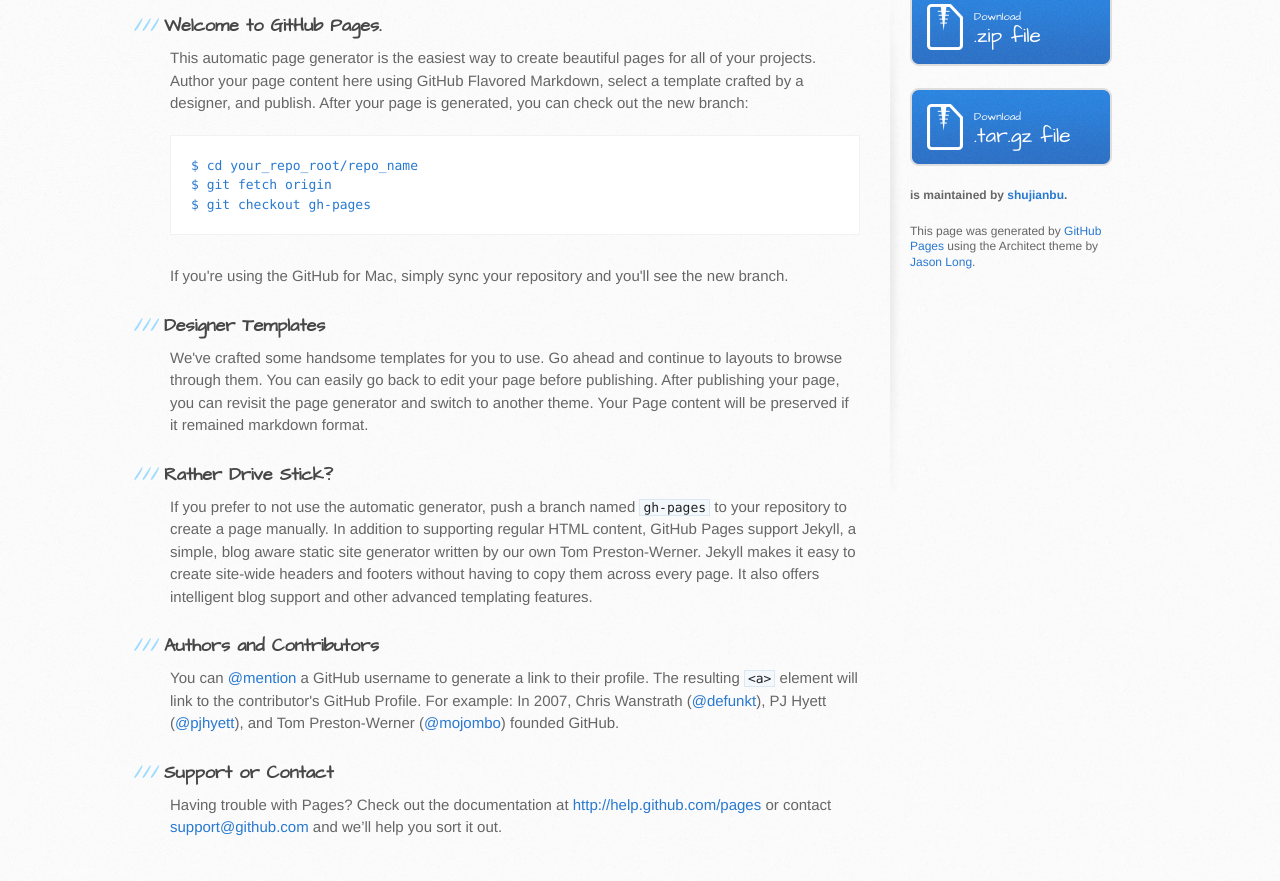
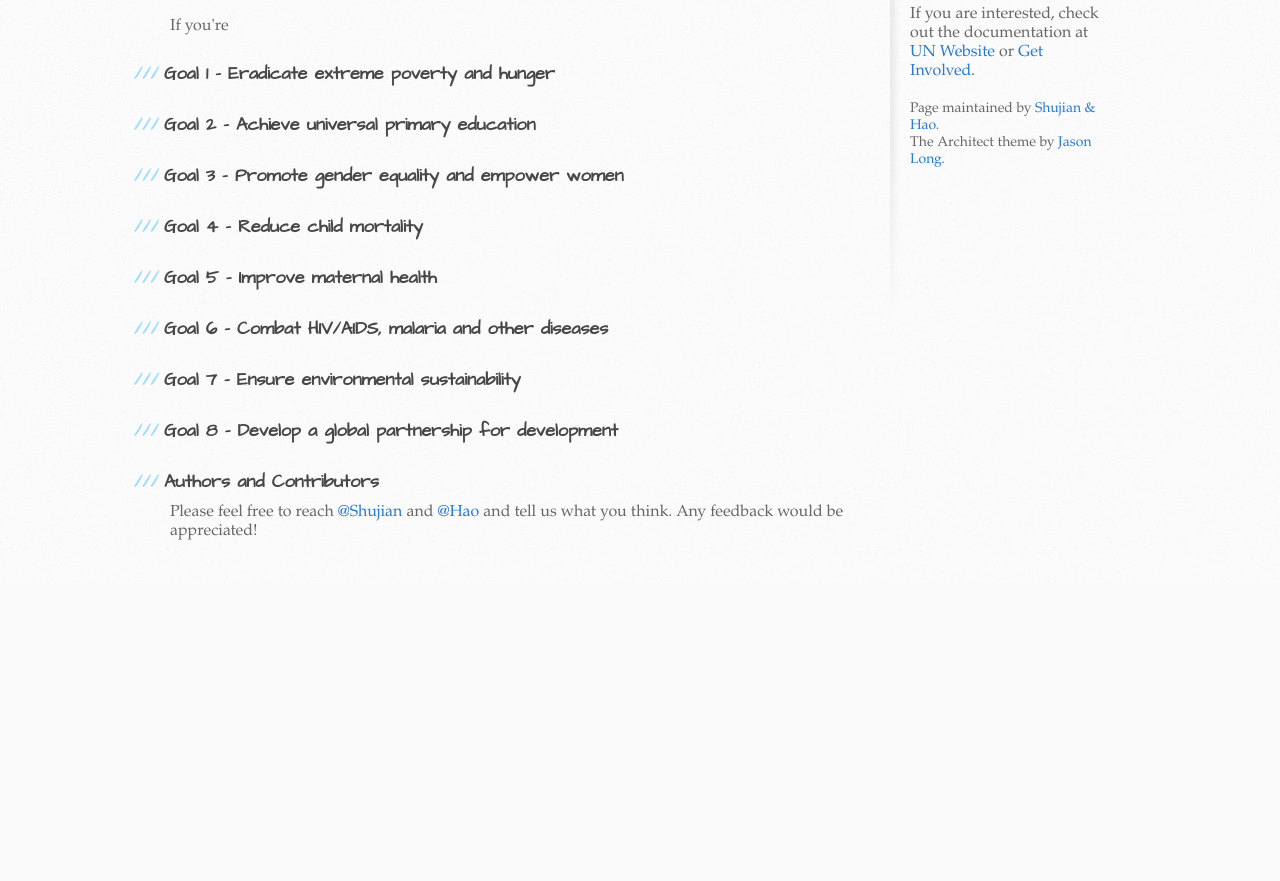
Before and after one commit to shujianbu/UN_Millennium_Development, a plain HTML site: page index.html in a window 1280 px wide. Shown: the part 485-1366 px from the top of the page. After the commit the page ends 1069 px from the top, so only its background shows below. Drawn offline with Linux system fonts and the light colour scheme.

Commit message:
First Move

```diff
--- a/index.html
+++ b/index.html
@@ -13,7 +13,7 @@
     <script src="//html5shiv.googlecode.com/svn/trunk/html5.js"></script>
     <![endif]-->
 
-    <title>UN Millennium Development by shujianbu</title>
+    <title>UN Millennium Development</title>
   </head>
 
   <body>
@@ -28,48 +28,56 @@
     <div id="content-wrapper">
       <div class="inner clearfix">
         <section id="main-content">
-          <h3>Welcome to GitHub Pages.</h3>
+          <h3>The Millennium Development Goals</h3>
 
-<p>This automatic page generator is the easiest way to create beautiful pages for all of your projects. Author your page content here using GitHub Flavored Markdown, select a template crafted by a designer, and publish. After your page is generated, you can check out the new branch:</p>
+          <p>This year’s report on progress towards the Millennium Development Goals (MDGs) highlights several milestones. The target of reducing extreme poverty by half has been reached five years ahead of the 2015 deadline, as has the target of halving the proportion of people who lack dependable access to improved sources of drinking water. Conditions for more than 200 million people living in slums have been ameliorated—double the 2020 target. Primary school enrolment of girls equalled that of boys, and we have seen accelerating progress in reducing child and maternal mortality. </p>
 
-<pre><code>$ cd your_repo_root/repo_name
-$ git fetch origin
-$ git checkout gh-pages
-</code></pre>
+<!--           <pre><code>$
+          $
+          $
+          </code></pre> -->
 
-<p>If you're using the GitHub for Mac, simply sync your repository and you'll see the new branch.</p>
+          <p>If you're </p>
 
-<h3>Designer Templates</h3>
+          <h3>Goal 1 - Eradicate extreme poverty and hunger</h3>
 
-<p>We've crafted some handsome templates for you to use. Go ahead and continue to layouts to browse through them. You can easily go back to edit your page before publishing. After publishing your page, you can revisit the page generator and switch to another theme. Your Page content will be preserved if it remained markdown format.</p>
+          <p></p>
 
-<h3>Rather Drive Stick?</h3>
+          <h3>Goal 2 - Achieve universal primary education</h3>
 
-<p>If you prefer to not use the automatic generator, push a branch named <code>gh-pages</code> to your repository to create a page manually. In addition to supporting regular HTML content, GitHub Pages support Jekyll, a simple, blog aware static site generator written by our own Tom Preston-Werner. Jekyll makes it easy to create site-wide headers and footers without having to copy them across every page. It also offers intelligent blog support and other advanced templating features.</p>
+          <p></p>
 
-<h3>Authors and Contributors</h3>
+          <h3>Goal 3 - Promote gender equality and empower women</h3>
+          <p></p>
+          <h3>Goal 4 - Reduce child mortality</h3>
+          <p></p>
+          <h3>Goal 5 - Improve maternal health</h3>
+          <p></p>
+          <h3>Goal 6 - Combat HIV/AIDS, malaria and other diseases</h3>
+          <p></p>
+          <h3>Goal 7 - Ensure environmental sustainability</h3>
+          <p></p>
+          <h3>Goal 8 - Develop a global partnership for development</h3>
+          <p></p>
 
-<p>You can <a href="https://github.com/blog/821" class="user-mention">@mention</a> a GitHub username to generate a link to their profile. The resulting <code>&lt;a&gt;</code> element will link to the contributor's GitHub Profile. For example: In 2007, Chris Wanstrath (<a href="https://github.com/defunkt" class="user-mention">@defunkt</a>), PJ Hyett (<a href="https://github.com/pjhyett" class="user-mention">@pjhyett</a>), and Tom Preston-Werner (<a href="https://github.com/mojombo" class="user-mention">@mojombo</a>) founded GitHub.</p>
+          <h3>Authors and Contributors</h3>
+          <p>Please feel free to reach <a href="https://twitter.com/ShujianBu" class="user-mention">@Shujian</a> and <a href="www.twitter.com/" class="user-mention">@Hao</a> and tell us what you think. Any feedback would be appreciated! </p>
 
-<h3>Support or Contact</h3>
-
-<p>Having trouble with Pages? Check out the documentation at <a href="http://help.github.com/pages">http://help.github.com/pages</a> or contact <a href="mailto:support@github.com">support@github.com</a> and we’ll help you sort it out.</p>
         </section>
 
         <aside id="sidebar">
-          <a href="https://github.com/shujianbu/UN_Millennium_Development/zipball/master" class="button">
-            <small>Download</small>
-            .zip file
+          <a href="http://www.un.org/millenniumgoals/pdf/MDG%20Report%202012.pdf" class="button">
+            <small>View the UN Website</small>Brochure
           </a>
-          <a href="https://github.com/shujianbu/UN_Millennium_Development/tarball/master" class="button">
-            <small>Download</small>
-            .tar.gz file
+          <a href="http://mdgs.un.org/unsd/mdg/Data.aspx" class="button">
+            <small>View the Raw Data</small>Data
           </a>
 
-          <p class="repo-owner"><a href="https://github.com/shujianbu/UN_Millennium_Development"></a> is maintained by <a href="https://github.com/shujianbu">shujianbu</a>.</p>
+          <p>If you are interested, check out the documentation at <a href="http://www.un.org/millenniumgoals/">UN Website</a> or <a href="http://www.un.org/millenniumgoals/getinvolved.shtml">Get Involved</a>.</p>
+          <p class="repo-owner"><a href="https://github.com/shujianbu/UN_Millennium_Development"></a>Page maintained by <a href="https://github.com/shujianbu">Shujian &amp; Hao</a>. <br />The Architect theme by <a href="http://twitter.com/jasonlong">Jason Long</a>.</p>
 
-          <p>This page was generated by <a href="pages.github.com">GitHub Pages</a> using the Architect theme by <a href="http://twitter.com/jasonlong">Jason Long</a>.</p>
         </aside>
+
       </div>
     </div>
 
--- a/stylesheets/stylesheet.css
+++ b/stylesheets/stylesheet.css
@@ -73,7 +73,7 @@ header {
 
 header h1 {
   letter-spacing: -1px;
-  font-size: 72px;
+  font-size: 40px;
   color: #fff;
   line-height: 1;
   margin-bottom: 0.2em;
@@ -81,7 +81,7 @@ header h1 {
 }
 
 header h2 {
-  font-size: 26px;
+  font-size: 20px;
   color: #9ddcff;
   font-weight: normal;
   line-height: 1.3;
@@ -121,7 +121,8 @@ aside#sidebar {
 
 aside#sidebar p.repo-owner,
 aside#sidebar p.repo-owner a {
-  font-weight: bold;
+  font-weight: normal;
+  font-size: 14px;
 }
 
 #downloads {
@@ -226,7 +227,7 @@ form {
 
 #main-content h1 {
   font-family: 'Architects Daughter', 'Helvetica Neue', Helvetica, Arial, serif;
-  font-size: 2.8em;
+  font-size: 2.0em;
   letter-spacing: -1px;
   color: #474747;
 }
@@ -240,7 +241,7 @@ form {
 
 #main-content h2 {
   font-family: 'Architects Daughter', 'Helvetica Neue', Helvetica, Arial, serif;
-  font-size: 22px;
+  font-size: 16px;
   font-weight: bold;
   margin-bottom: 8px;
   color: #474747;
@@ -308,6 +309,7 @@ h6:before {
 
 p {
   margin-bottom: 20px;
+  font: 12pt Garamond, Georgia, serif;
 }
 
 a {
@@ -384,10 +386,10 @@ footer a:hover {
     width: 340px;
   }
   header h1 {
-    font-size: 60px;
+    font-size: 40px;
   }
   header h2 {
-    font-size: 30px;
+    font-size: 20px;
   }
   #main-content {
     width: 490px;
@@ -419,10 +421,10 @@ footer a:hover {
     width: 100%;
   }
   header h1 {
-    font-size: 48px;
+    font-size: 40px;
   }
   header h2 {
-    font-size: 24px;
+    font-size: 16px;
   }
   header a.button {
     background-image: none;
```
